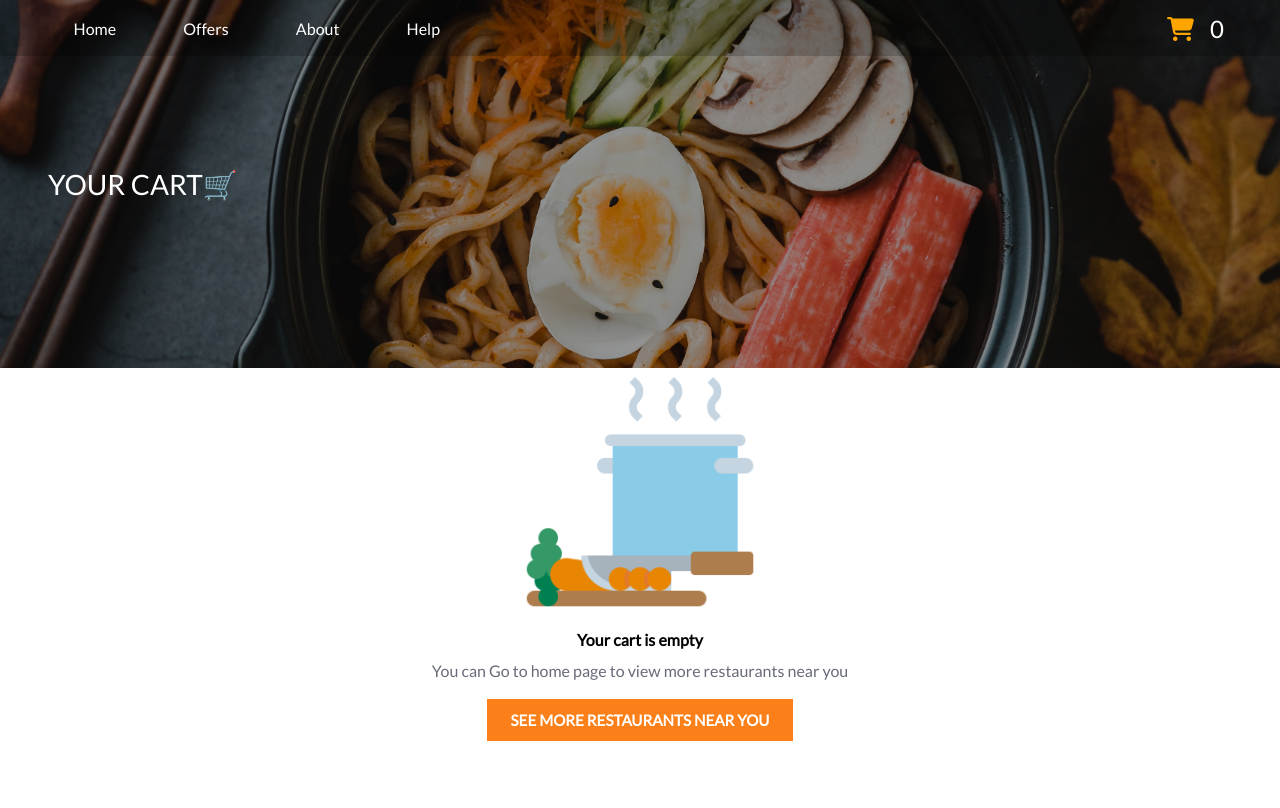
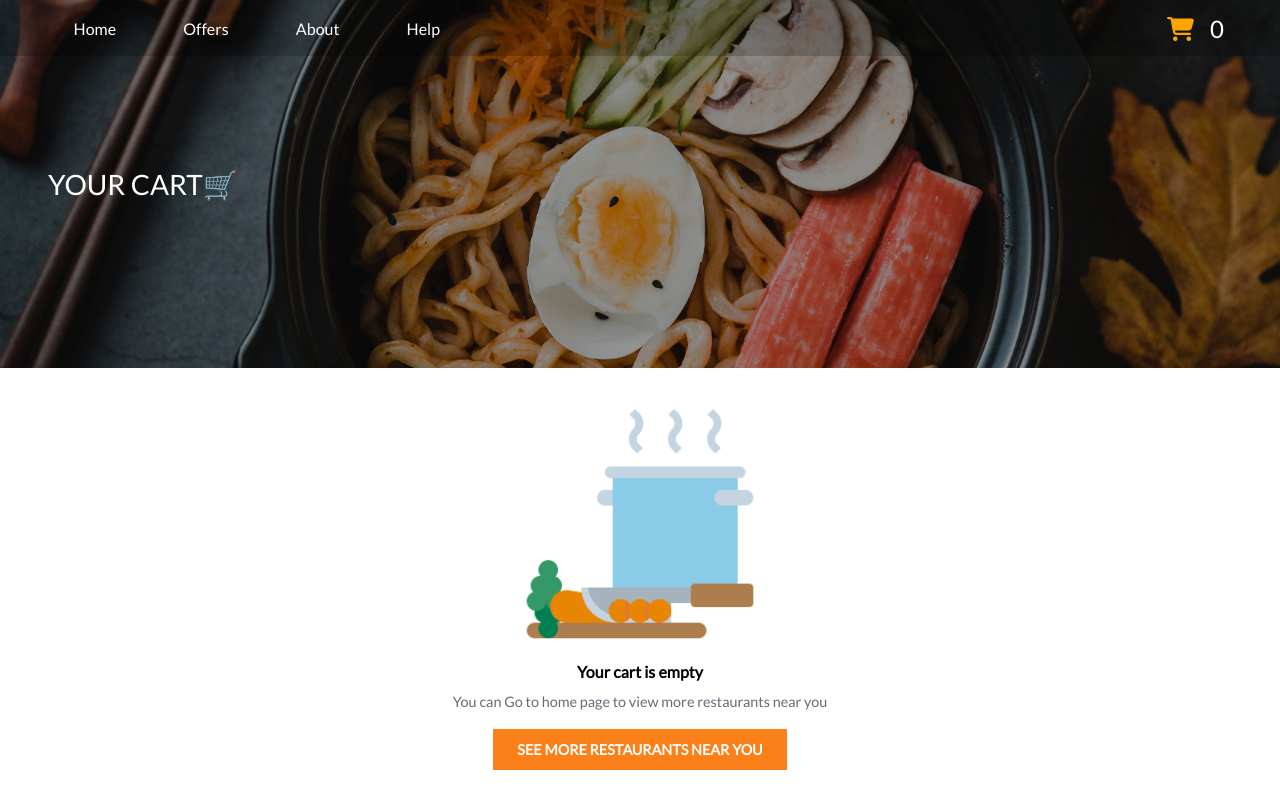
Before and after one commit to preetamvarun/Restaurant-App, a React (Create React App) app: page /cart in a window 1280 px wide. Shown: the top 808 px of the page. Built offline with nearby package versions, Linux system fonts and the light colour scheme.

Commit message:
will continue tommorow

```diff
--- a/src/Components/Cart/Cart.css
+++ b/src/Components/Cart/Cart.css
@@ -3,6 +3,7 @@
   flex-direction: column;
   justify-content: center;
   align-items: center;
+  padding: 2rem;
 }
 
 .Cook-Food {
@@ -24,6 +25,7 @@
 .Empty-Cart-Text p:nth-child(2) {
   color: #686b78;
   margin: 0.2rem 0rem;
+  font-size: 0.9rem;
 }
 
 .Empty-Cart-Text a {
@@ -34,6 +36,6 @@
   font-weight: 600;
   text-transform: uppercase;
   text-decoration: none;
-  font-size: 0.95rem;
+  font-size: 0.9rem;
   margin: 1rem 0rem;
 }
```
